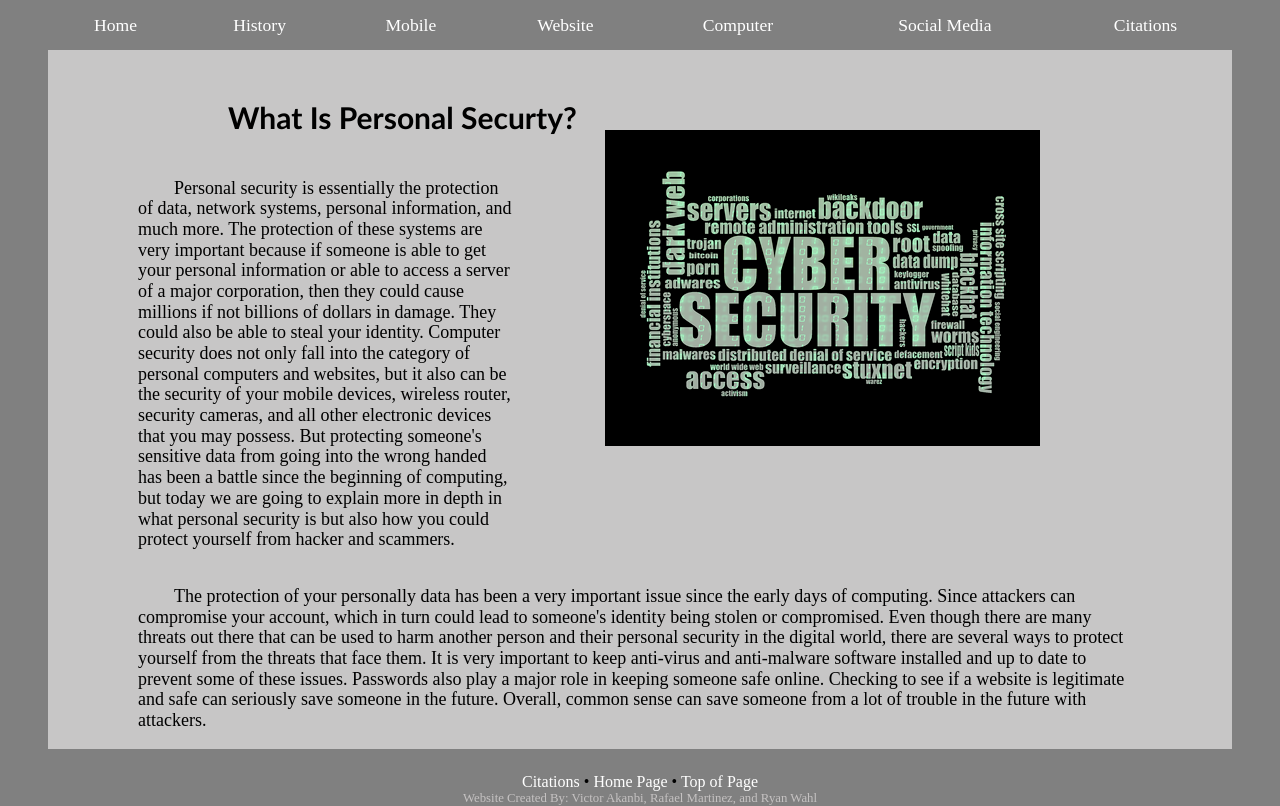
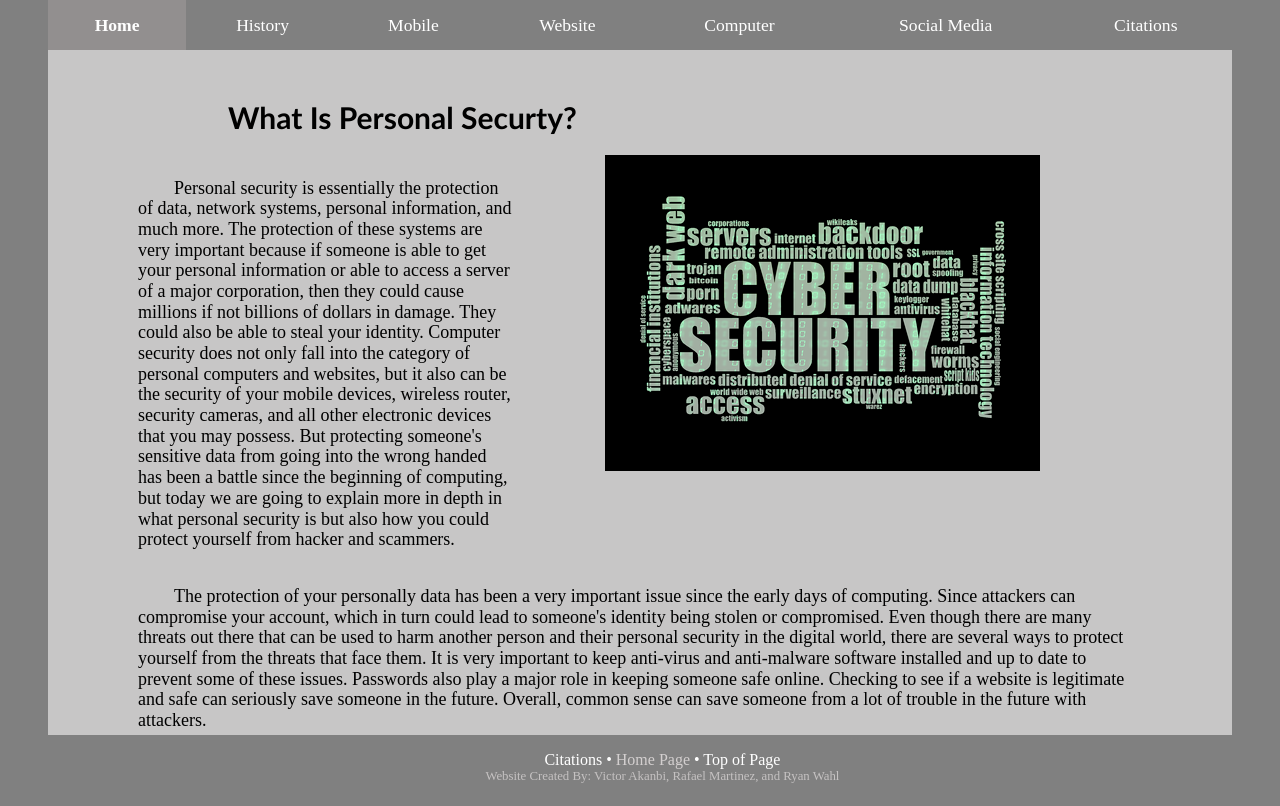
Before and after one commit to RWahl005/Personal-Security, a plain HTML site: page index.html in a window 1280 px wide. Drawn offline with Linux system fonts and the light colour scheme.

Commit message:
Edited Styling
Edited the styling for both istyles and cstlyes. Made it where some images were floating to the right. Fixed the footer on the index page. Fixed the header on the index page.

```diff
--- a/css/istyles.css
+++ b/css/istyles.css
@@ -3,6 +3,7 @@
 html {
     /* For the html */
     background-color: gray;
+    height: 100%;
 }
 
 header>nav {
@@ -50,6 +51,10 @@ header>nav>ul {
     list-style-type: none;
 }
 
+header>nav>ul>li:first-of-type{
+    font-weight: bold;
+}
+
 
 body {
     text-align: left;
@@ -58,6 +63,10 @@ body {
     margin-left: 3em;
     margin-right: 3em;
     height: 100%;
+}
+section{
+    height: 90%;
+    margin-top: 0;
 }
 
 
@@ -90,9 +99,19 @@ body img {
 }
 
 footer {
+    /* text-align: center;
+    background-color: gray;
+    padding-top: 1.5em; (Unused)*/
+    width: 96%;
     text-align: center;
     background-color: gray;
-    padding-top: 1.5em;
+    color: white;
+    padding-top: 1em;
+    padding-bottom: 1em;
+    position: fixed;
+    bottom: 0;
+    margin-left: 0em;
+    margin-right: 3em;
 }
 
 footer>a {
--- a/index.html
+++ b/index.html
@@ -16,7 +16,7 @@
         <nav>
             <ul>
                 <li>
-                    <a href="index.html">Home</a>
+                    <a href="index.html" class="active">Home</a>
                 </li>
                 <li>
                     <a href="History.html">History</a>
@@ -40,7 +40,8 @@
             </ul>
         </nav>
     </header>
-    <img src="Images/cyber_security.png" alt="cyber security">
+    <section>
+        <img src="Images/cyber_security.png" alt="cyber security">
     <h2>
         What Is Personal Securty?
     </h2>
@@ -67,9 +68,10 @@
         from a lot of trouble in the future with attackers.
 
     </p>
+    </section>
 
     <footer>
-            <a href="Citations.html">Citations</a> &bull; <a href="index.html">Home Page</a> &bull; <a href="#top">Top of Page</a>
+            <a href="Citations.html">Citations</a> &bull; <a href="index.html" class="active">Home Page</a> &bull; <a href="#top">Top of Page</a>
             <section>Website Created By: Victor Akanbi, Rafael Martinez, and Ryan Wahl</section>
     </footer>
 </body>
```
Also changed, not shown: History.html (+1 -3 lines), Mobile.html (+1 -3 lines), Website.html (+1 -1 lines), css/cstyles.css (+3 -25 lines).
